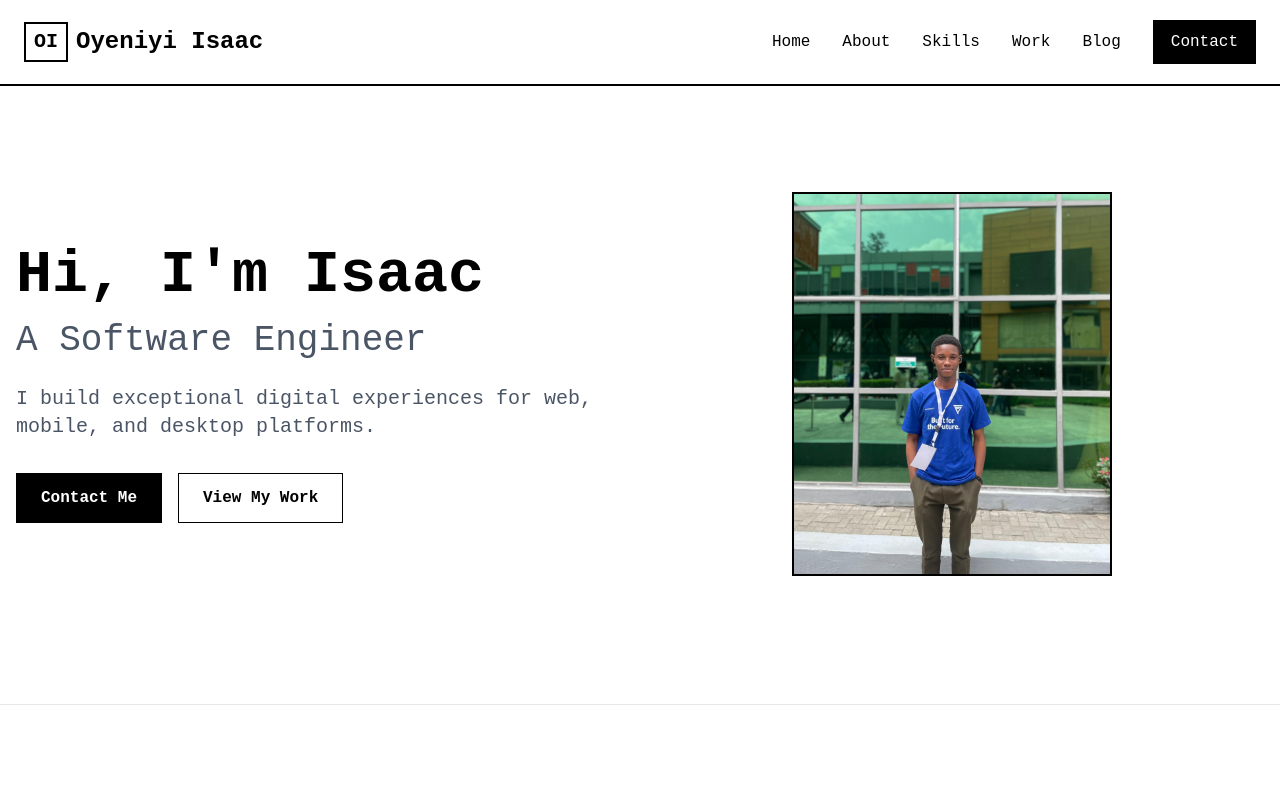
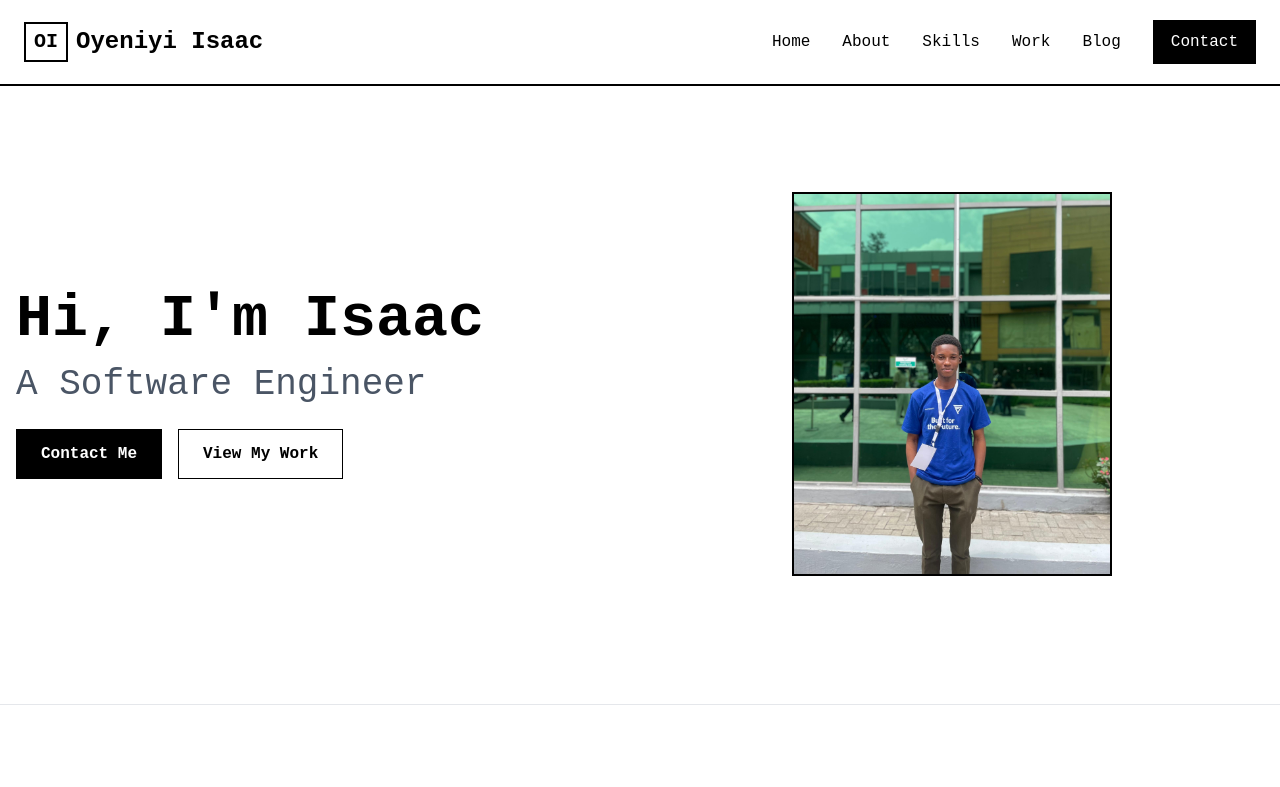
Before and after one commit to isaac0yen/isaac0yen-website, a Next.js app: page / in a window 1280 px wide. Shown: the top 787 px of the page. Built offline with nearby package versions, Linux system fonts and the light colour scheme.

Commit message:
http://isaac0yen.com

```diff
--- a/app/page.tsx
+++ b/app/page.tsx
@@ -20,9 +20,6 @@ export default function Home() {
               <h2 className="text-2xl md:text-4xl font-light mb-6 text-gray-600">
                 A Software Engineer
               </h2>
-              <p className="text-xl text-gray-600 mb-8">
-                I build exceptional digital experiences for web, mobile, and desktop platforms.
-              </p>
               <div className="flex space-x-4">
                 <Link
                   href="/contact"
```
